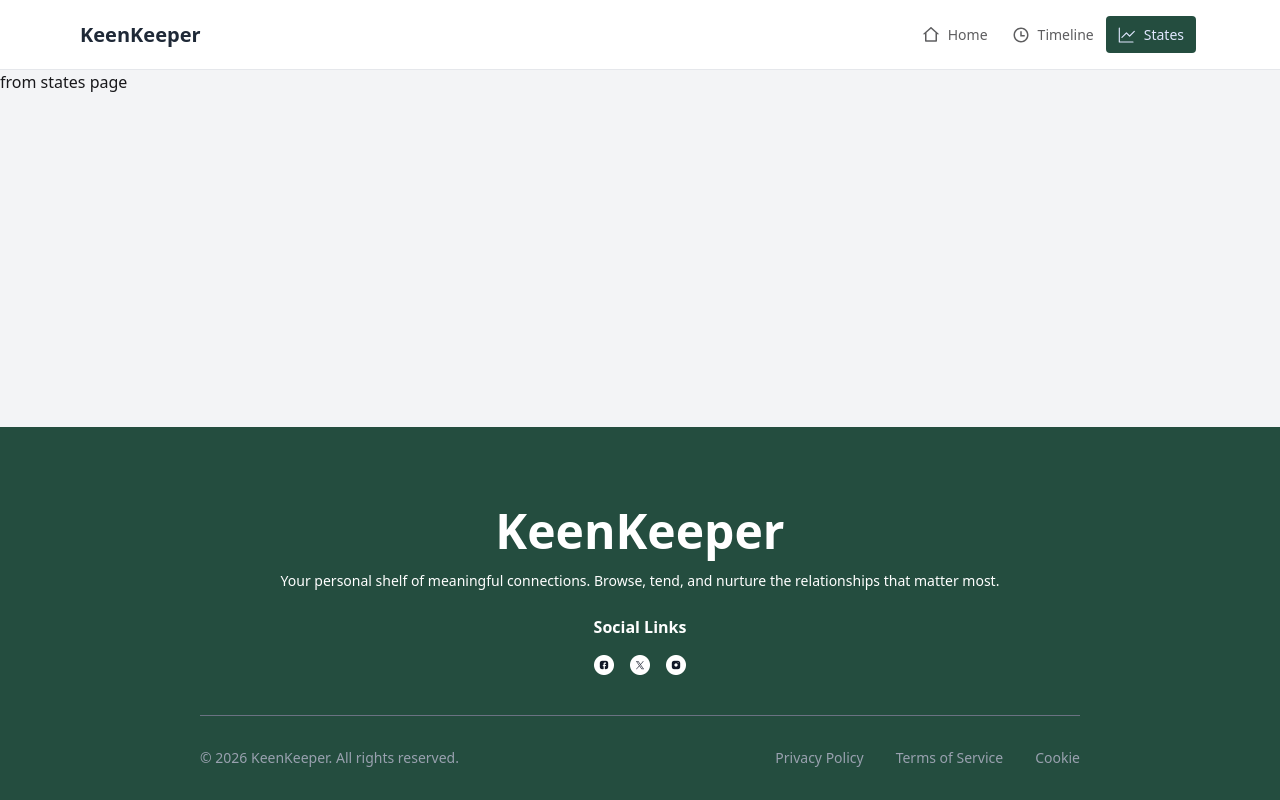
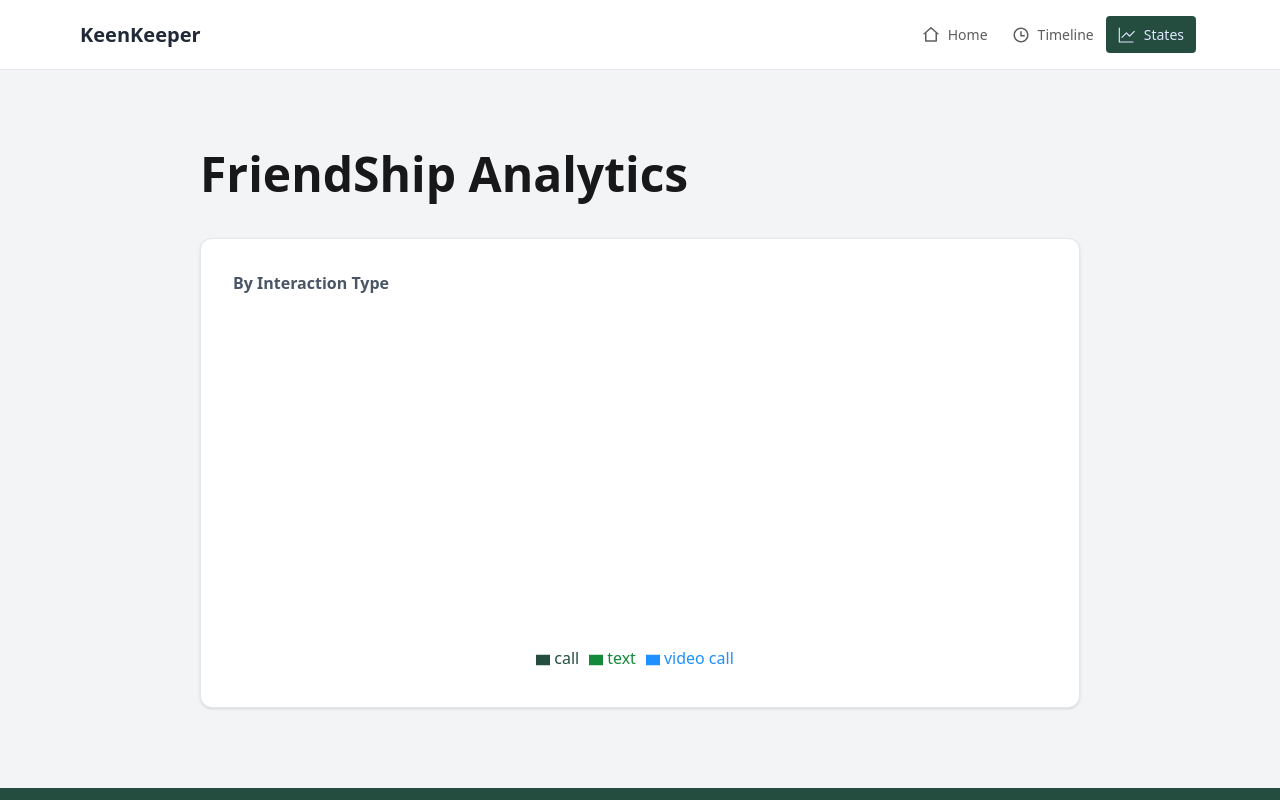
Before and after one commit to PhataPoster/Assignment-7, a Next.js app in the folder keen-keeper/: page /states in a window 1280 px wide. Shown: the top 800 px of the page. Built offline with nearby package versions, Linux system fonts and the light colour scheme.

Commit message:
add rechart

```diff
--- a/keen-keeper/app/states/page.jsx
+++ b/keen-keeper/app/states/page.jsx
@@ -1,11 +1,50 @@
+"use client";
 
+import { TimeLineFriendsContext } from "@/context/timeline.context";
+import { useContext } from "react";
+import { Legend, Pie, PieChart, ResponsiveContainer, Tooltip } from "recharts";
 
-const page = () => {
+const States = () => {
+    const { timelineFriends = [] } = useContext(TimeLineFriendsContext) ?? {};
+    const callCount = timelineFriends.filter((friend) => friend.status === "calling").length;
+    const textCount = timelineFriends.filter((friend) => friend.status === "texting").length;
+    const videoCallCount = timelineFriends.filter((friend) => friend.status === "video_calling").length;
+
+    const data = [
+
+        { name: "call", value: callCount, fill: "#244d3f" },
+        { name: "text", value: textCount, fill: "#128a3a" },
+        { name: "video call", value: videoCallCount, fill: "#1e90ff" },
+
+    ];
     return (
-        <div>
-            from states page
+        <div className="lg:px-50 pt-20 px-2 mb-20">
+            <h1 className="text-5xl font-bold">FriendShip Analytics</h1>
+            <div className="rounded-xl border border-gray-200 bg-white p-8 shadow-sm mt-10">
+                <h1 className="text-gray-600 font-bold">By Interaction Type</h1>
+                <div style={{ width: "100%", height: 380 }}>
+                    <ResponsiveContainer width="100%" height="100%">
+                        <PieChart>
+                            <Pie
+                                data={data}
+                                innerRadius="80%"
+                                outerRadius="100%"
+                                // Corner radius is the rounded edge of each pie slice
+                                cornerRadius="50%"
+                                fill="#8884d8"
+                                // padding angle is the gap between each pie slice
+                                paddingAngle={5}
+                                dataKey="value"
+                                isAnimationActive={true}
+                            />
+                            <Legend />
+                            <Tooltip />
+                        </PieChart>
+                    </ResponsiveContainer>
+                </div>
+            </div>
         </div>
     );
 };
 
-export default page;
+export default States;
--- a/keen-keeper/package.json
+++ b/keen-keeper/package.json
@@ -12,7 +12,8 @@
     "next": "16.2.4",
     "react": "19.2.4",
     "react-dom": "19.2.4",
-    "react-icons": "^5.6.0"
+    "react-icons": "^5.6.0",
+    "recharts": "^3.8.1"
   },
   "devDependencies": {
     "@tailwindcss/postcss": "^4",
```
Also changed, not shown: 1 other file (tests, documents, lock files or other folders).
